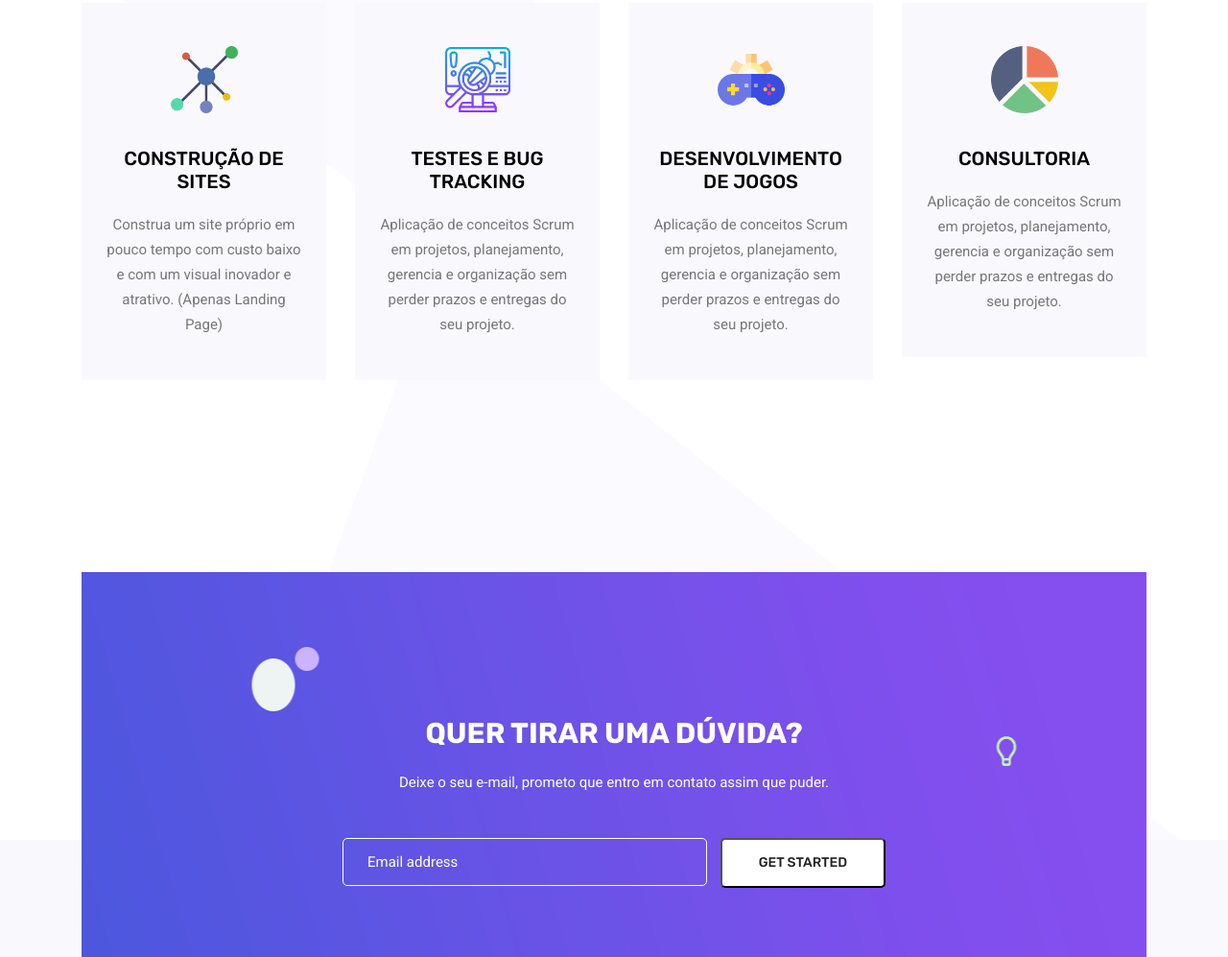
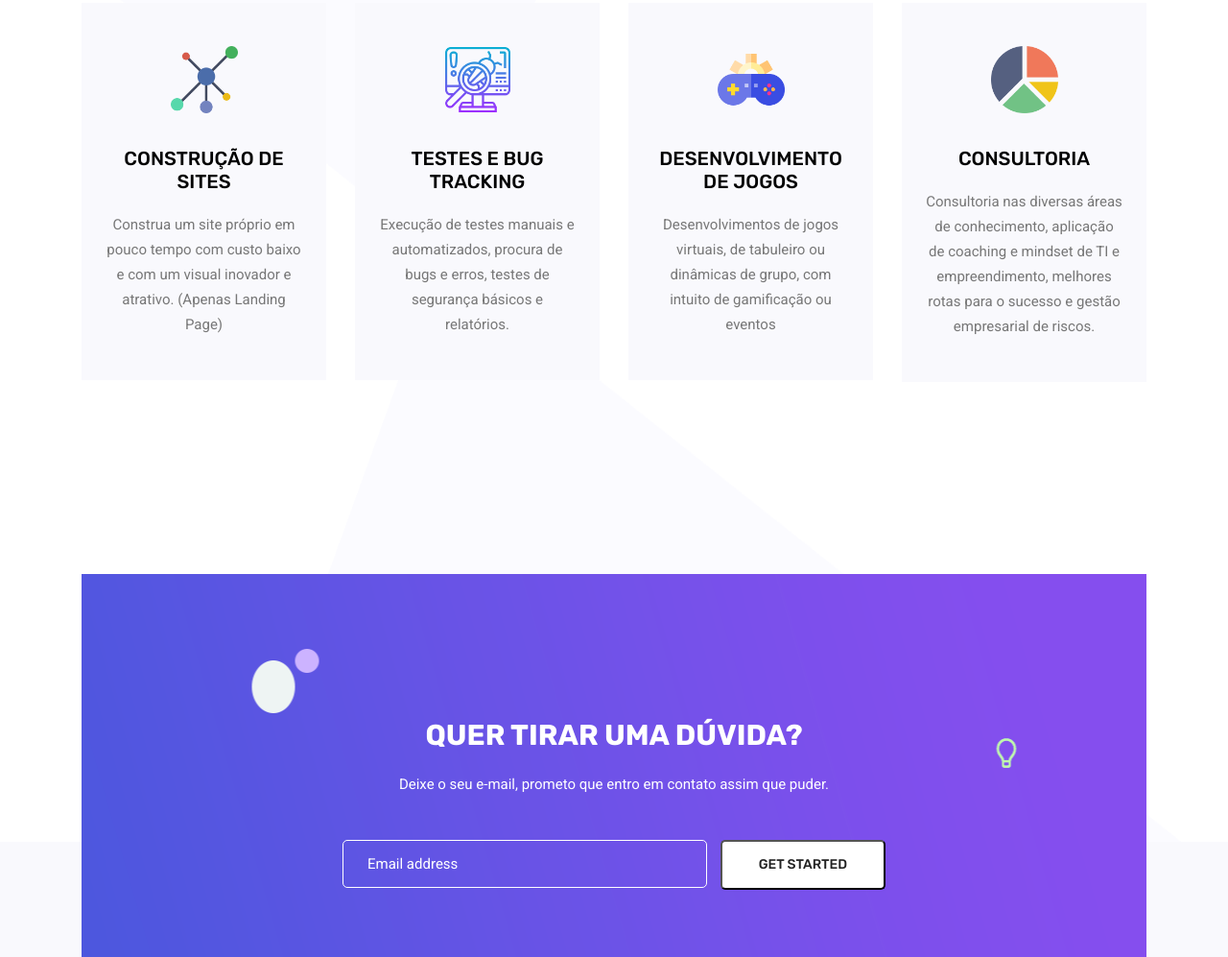
Before and after one commit to cloudandrade/PortfolioPage, a plain HTML site: page index.html in a window 1280 px wide. Shown: the part 2123-3120 px from the top of the page at 96% size. Drawn offline with Linux system fonts and the light colour scheme; some packages are replaced by stand-ins of ours.

Commit message:
fix: correcao serviços

```diff
--- a/index.html
+++ b/index.html
@@ -186,8 +186,8 @@
 					<div class="feature_item">
 						<img src="img/icon/malware.png" alt="" width="70" height="70">
 						<h4>Testes e Bug Tracking</h4>
-						<p>Aplicação de conceitos Scrum em projetos, planejamento, gerencia e organização sem perder prazos e
-							entregas do seu projeto. </p>
+						<p>Execução de testes manuais e automatizados, procura de bugs e erros, testes de segurança básicos e
+							relatórios. </p>
 					</div>
 				</div>
 
@@ -195,8 +195,8 @@
 					<div class="feature_item">
 						<img src="img/icon/game-development.png" alt="" width="70" height="70">
 						<h4>Desenvolvimento de Jogos</h4>
-						<p>Aplicação de conceitos Scrum em projetos, planejamento, gerencia e organização sem perder prazos e
-							entregas do seu projeto. </p>
+						<p>Desenvolvimentos de jogos virtuais, de tabuleiro ou dinâmicas de grupo, com intuito de gamificação ou
+							eventos </p>
 					</div>
 				</div>
 
@@ -204,8 +204,9 @@
 					<div class="feature_item">
 						<img src="img/icon/pie-chart.png" alt="" width="70" height="70">
 						<h4>Consultoria</h4>
-						<p>Aplicação de conceitos Scrum em projetos, planejamento, gerencia e organização sem perder prazos e
-							entregas do seu projeto. </p>
+						<p>Consultoria nas diversas áreas de conhecimento, aplicação de coaching e mindset de TI e empreendimento,
+							melhores rotas para o sucesso e gestão empresarial de riscos.
+						</p>
 					</div>
 				</div>
 
```
